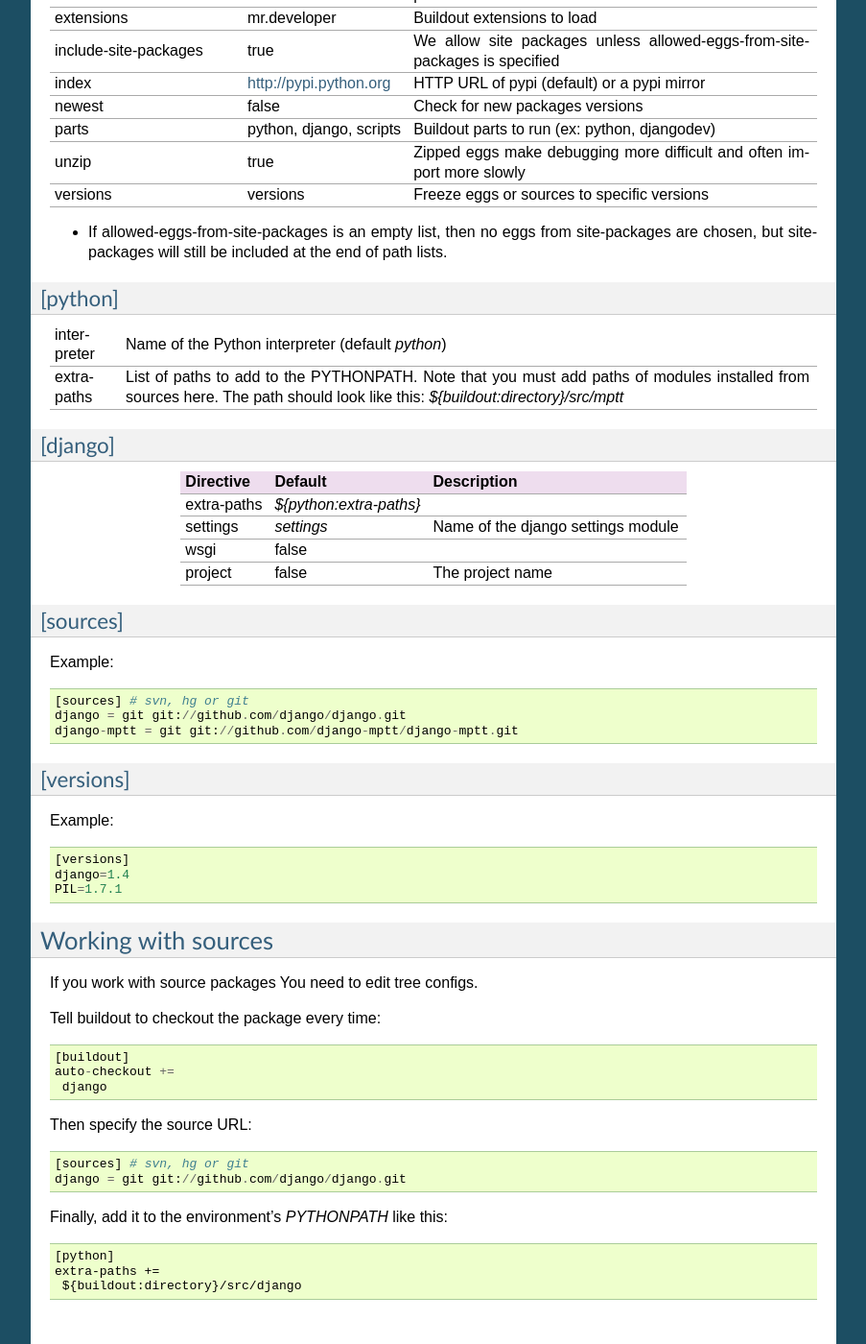
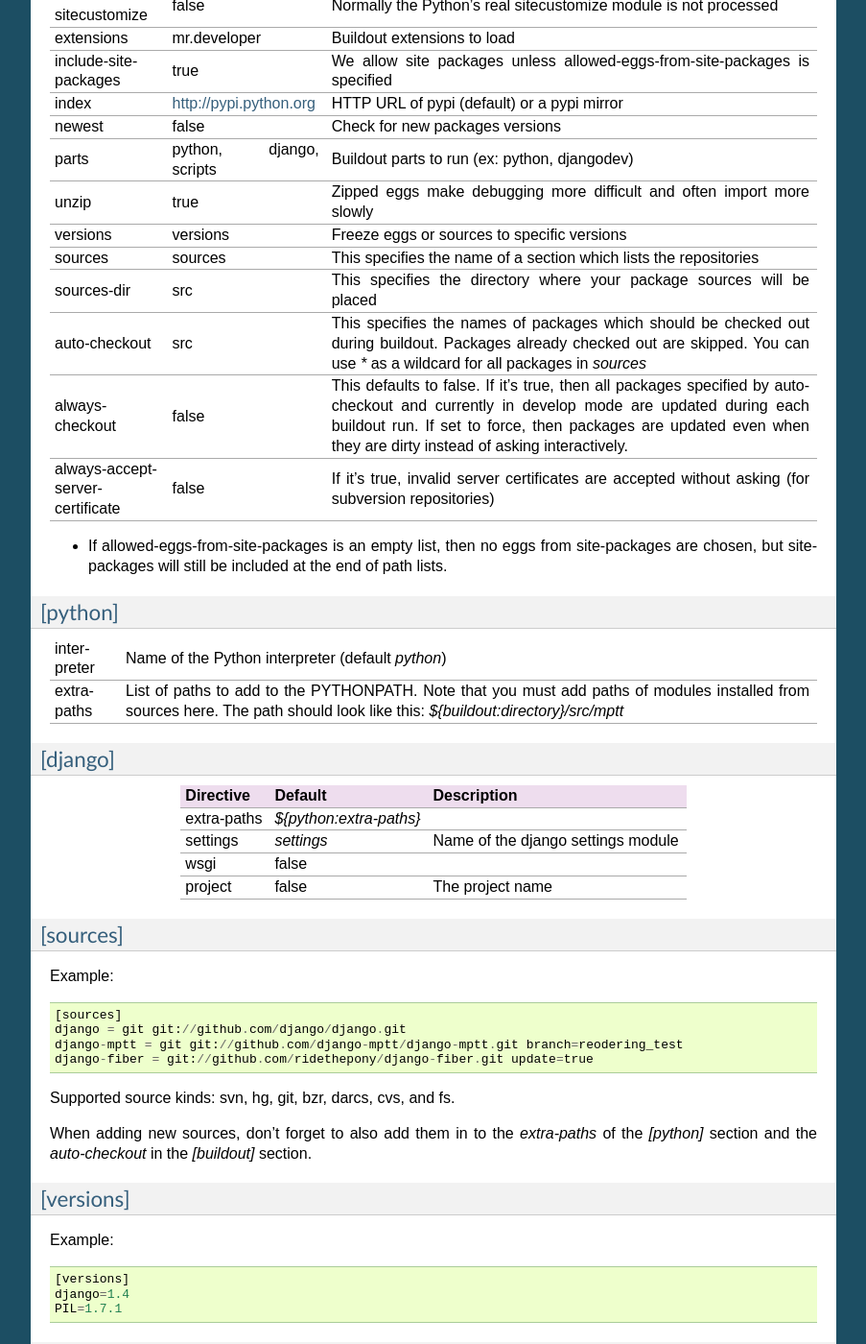
Before and after one commit to h3/django-duke-client, a Sphinx documentation site: the page built from docs/project_configuration.rst, in a window 1280 px wide and 1400 px high, scrolled down 1499 px. Shown: the whole window at 96% size, without its empty margins (198-1101 px from the left). Built offline with Sphinx 7.4.7, drawn with Linux system fonts in a browser that asks for light colours.

Commit message:
Updated documentation

```diff
--- a/docs/project_configuration.rst
+++ b/docs/project_configuration.rst
@@ -65,33 +65,49 @@
 [buildout]
 ----------
 
-+---------------------------------+-------------------------+----------------------------------------------------------------------------+
-| Directive                       | Default                 | Description                                                                |
-+=================================+=========================+============================================================================+
-| allowed-eggs-from-site-packages | PIL, MySQL-python, ...  | Use this directive to tell buildout which system wide package it can use*  |
-+---------------------------------+-------------------------+----------------------------------------------------------------------------+
-| auto-checkout                   | djangodukerecipe        | List of modules sources to auto checkout                                   |
-+---------------------------------+-------------------------+----------------------------------------------------------------------------+
-| develop                         | .                       | List of editable modules to install with develop                           |
-+---------------------------------+-------------------------+----------------------------------------------------------------------------+
-| eggs                            | none                    | List of eggs to install (project requirements)                             |
-+---------------------------------+-------------------------+----------------------------------------------------------------------------+
-| exec-sitecustomize              | false                   | Normally the Python's real sitecustomize module is not processed           |
-+---------------------------------+-------------------------+----------------------------------------------------------------------------+
-| extensions                      | mr.developer            | Buildout extensions to load                                                |
-+---------------------------------+-------------------------+----------------------------------------------------------------------------+
-| include-site-packages           | true                    | We allow site packages unless allowed-eggs-from-site-packages is specified |
-+---------------------------------+-------------------------+----------------------------------------------------------------------------+
-| index                           | http://pypi.python.org  | HTTP URL of pypi (default) or a pypi mirror                                |
-+---------------------------------+-------------------------+----------------------------------------------------------------------------+
-| newest                          | false                   | Check for new packages versions                                            |
-+---------------------------------+-------------------------+----------------------------------------------------------------------------+
-| parts                           | python, django, scripts | Buildout parts to run (ex: python, djangodev)                              |
-+---------------------------------+-------------------------+----------------------------------------------------------------------------+
-| unzip                           | true                    | Zipped eggs make debugging more difficult and often import more slowly     |
-+---------------------------------+-------------------------+----------------------------------------------------------------------------+
-| versions                        | versions                | Freeze eggs or sources to specific versions                                |
-+---------------------------------+-------------------------+----------------------------------------------------------------------------+
++----------------------------------+-------------------------+----------------------------------------------------------------------------+
+| Directive                        | Default                 | Description                                                                |
++==================================+=========================+============================================================================+
+| allowed-eggs-from-site-packages  | PIL, MySQL-python, ...  | Use this directive to tell buildout which system wide package it can use*  |
++----------------------------------+-------------------------+----------------------------------------------------------------------------+
+| auto-checkout                    | djangodukerecipe        | List of modules sources to auto checkout                                   |
++----------------------------------+-------------------------+----------------------------------------------------------------------------+
+| develop                          | .                       | List of editable modules to install with develop                           |
++----------------------------------+-------------------------+----------------------------------------------------------------------------+
+| eggs                             | none                    | List of eggs to install (project requirements)                             |
++----------------------------------+-------------------------+----------------------------------------------------------------------------+
+| exec-sitecustomize               | false                   | Normally the Python's real sitecustomize module is not processed           |
++----------------------------------+-------------------------+----------------------------------------------------------------------------+
+| extensions                       | mr.developer            | Buildout extensions to load                                                |
++----------------------------------+-------------------------+----------------------------------------------------------------------------+
+| include-site-packages            | true                    | We allow site packages unless allowed-eggs-from-site-packages is specified |
++----------------------------------+-------------------------+----------------------------------------------------------------------------+
+| index                            | http://pypi.python.org  | HTTP URL of pypi (default) or a pypi mirror                                |
++----------------------------------+-------------------------+----------------------------------------------------------------------------+
+| newest                           | false                   | Check for new packages versions                                            |
++----------------------------------+-------------------------+----------------------------------------------------------------------------+
+| parts                            | python, django, scripts | Buildout parts to run (ex: python, djangodev)                              |
++----------------------------------+-------------------------+----------------------------------------------------------------------------+
+| unzip                            | true                    | Zipped eggs make debugging more difficult and often import more slowly     |
++----------------------------------+-------------------------+----------------------------------------------------------------------------+
+| versions                         | versions                | Freeze eggs or sources to specific versions                                |
++----------------------------------+-------------------------+----------------------------------------------------------------------------+
+| sources                          | sources                 | This specifies the name of a section which lists the repositories          |
++----------------------------------+-------------------------+----------------------------------------------------------------------------+
+| sources-dir                      | src                     | This specifies the directory where your package sources will be placed     |
++----------------------------------+-------------------------+----------------------------------------------------------------------------+
+| auto-checkout                    | src                     | This specifies the names of packages which should be checked out during    |
+|                                  |                         | buildout. Packages already checked out are skipped. You can use `*` as a   |
+|                                  |                         | wildcard for all packages in `sources`                                     |
++----------------------------------+-------------------------+----------------------------------------------------------------------------+
+| always-checkout                  | false                   | This defaults to false. If it's true, then all packages specified by       |
+|                                  |                         | auto-checkout and currently in develop mode are updated during each        |
+|                                  |                         | buildout run. If set to force, then packages are updated even when they    |
+|                                  |                         | are dirty instead of asking interactively.                                 |
++----------------------------------+-------------------------+----------------------------------------------------------------------------+
+| always-accept-server-certificate | false                   | If it's true, invalid server certificates are accepted without asking      |
+|                                  |                         | (for subversion repositories)                                              |
++----------------------------------+-------------------------+----------------------------------------------------------------------------+
 
 * If allowed-eggs-from-site-packages is an empty list, then no eggs from site-packages are chosen, but site-packages will still be included at the end of path lists.
 
@@ -129,9 +145,15 @@
 
 Example::
 
-    [sources] # svn, hg or git
+    [sources]
     django = git git://github.com/django/django.git
-    django-mptt = git git://github.com/django-mptt/django-mptt.git
+    django-mptt = git git://github.com/django-mptt/django-mptt.git branch=reodering_test
+    django-fiber = git://github.com/ridethepony/django-fiber.git update=true
+
+Supported source kinds: svn, hg, git, bzr, darcs, cvs, and fs.
+
+When adding new sources, don't forget to also add them in to the `extra-paths` of the
+`[python]` section and the `auto-checkout` in the `[buildout]` section.
 
 
 [versions]
```
